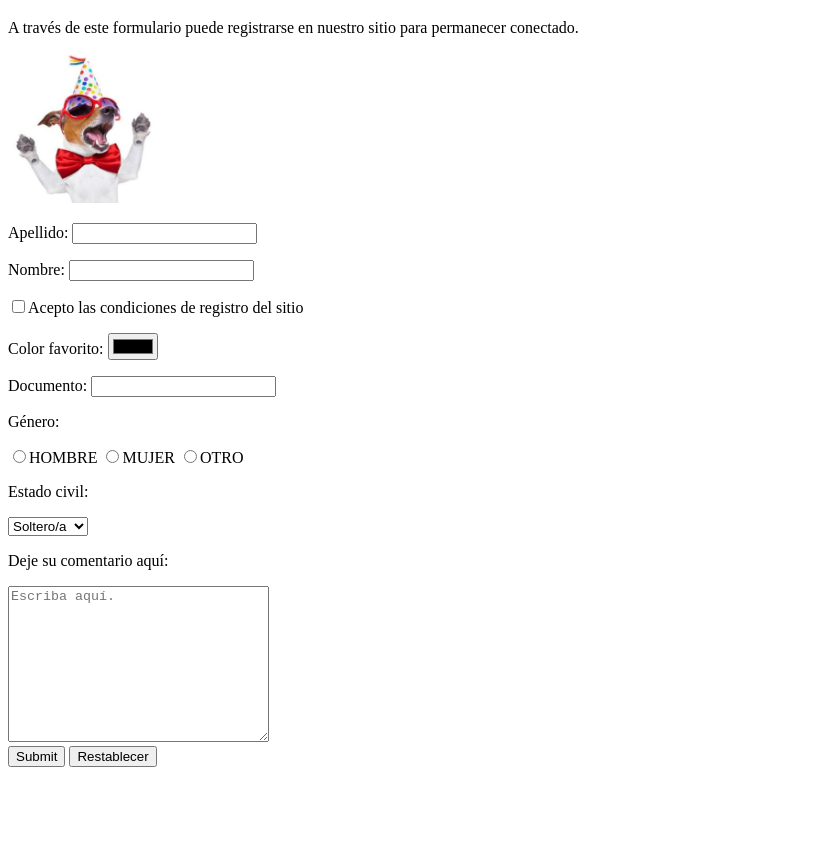
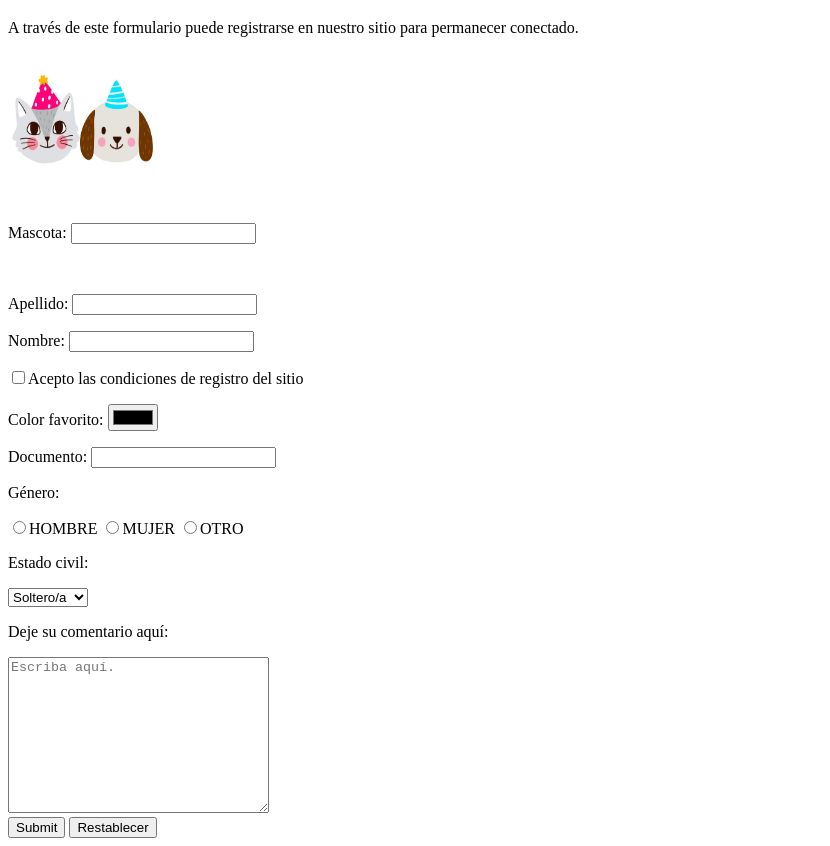
Before and after one commit to MGerFink/contacto, a plain HTML site: page index.html in a window 1280 px wide. Shown: the part 61-907 px from the top of the page, without its empty margins (0-830 px from the left). Before the commit the page ends 836 px from the top, so only its background shows below. Drawn offline with Linux system fonts and the light colour scheme.

Commit message:
Agrego nuevo FavIcon e imagen

```diff
--- a/index.html
+++ b/index.html
@@ -3,7 +3,7 @@
 <head>
     <meta charset="UTF-8">
     <meta name="viewport" content="width=device-width, initial-scale=1.0">
-    <link rel="icon" href="img/fiesta.ico">
+    <link rel="icon" href="img/gato_fiesta.ico">
     <title>Nuestro sitio</title>
 </head>
 <body>
@@ -12,9 +12,11 @@
         <p>A través de este formulario puede registrarse en nuestro sitio para permanecer conectado.</p>
     </div>
     <div>
-        <img src="img/perro_fiesta.jpg" width="150" height="150" alt="Esta es una imagen">
+        <img src="img/perro_gato.jpg" width="150" height="150" alt="Esta es una imagen">
     </div>
     <form action="" method="GET">
+        <label><p>Mascota: <input type="text" name="mascota"></p></label>
+        <br>
         <label><p>Apellido: <input type="text" name="apellido"></p></label>
         <label><p>Nombre: <input type="text" name="nombre"></p></label>
         <label><p><input type="checkbox" name="registro">Acepto las condiciones de registro del sitio</p></label>
```
Also changed, not shown: img/gato_fiesta.ico (added), img/perro_gato.jpg (added).
